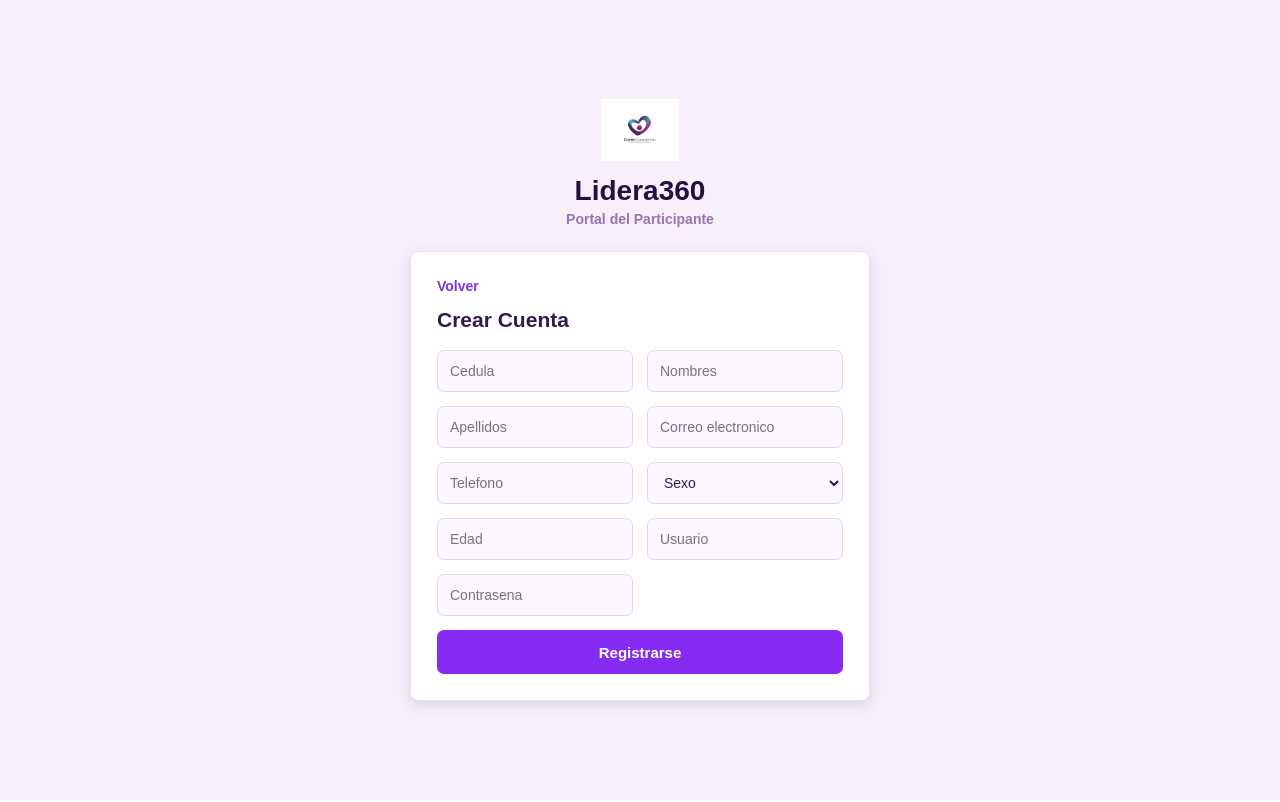
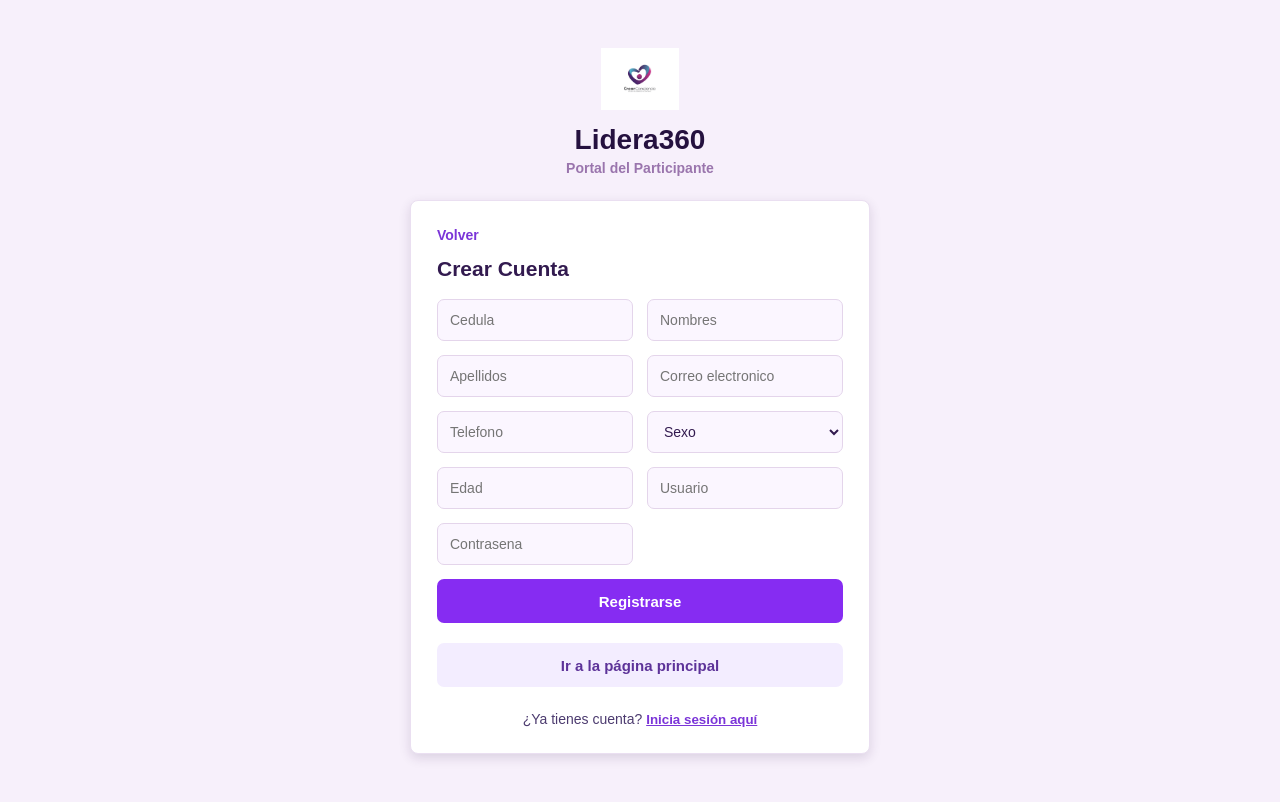
Before and after one commit to LuisCruz11/lidera360-frontend, a React (Vite) app: page / in a window 1280 px wide. Both pictures are taken after a click on the button "Registrarse". Built offline with nearby package versions, Linux system fonts and the light colour scheme.

Commit message:
Creación para registro de usuarios

```diff
--- a/src/pages/RegistroCliente.jsx
+++ b/src/pages/RegistroCliente.jsx
@@ -155,6 +155,17 @@ function RegistroCliente({ onVolverInicio }) {
           {cargando ? "Registrando..." : "Registrarse"}
         </button>
 
+        <button className="registro-secondary-button" type="button" onClick={onVolverInicio}>
+          Ir a la página principal
+        </button>
+
+        <p className="registro-login-text">
+          ¿Ya tienes cuenta?{' '}
+          <button className="registro-login-link" type="button" onClick={onVolverInicio}>
+            Inicia sesión aquí
+          </button>
+        </p>
+
         {mensaje && <p className="registro-message success">{mensaje}</p>}
         {error && <p className="registro-message error">{error}</p>}
       </form>
--- a/src/styles/registroCliente.css
+++ b/src/styles/registroCliente.css
@@ -105,9 +105,45 @@
   cursor: pointer;
 }
 
+.registro-secondary-button {
+  grid-column: 1 / -1;
+  min-height: 44px;
+  border: 0;
+  border-radius: 7px;
+  background: #f3edff;
+  color: #5d3399;
+  font-size: 15px;
+  font-weight: 700;
+  cursor: pointer;
+  margin-top: 6px;
+}
+
+.registro-secondary-button:hover,
+.registro-login-link:hover {
+  opacity: 0.9;
+}
+
 .registro-button:disabled {
   opacity: 0.7;
   cursor: not-allowed;
+}
+
+.registro-login-text {
+  grid-column: 1 / -1;
+  margin: 10px 0 0;
+  text-align: center;
+  font-size: 14px;
+  color: #4c3b6f;
+}
+
+.registro-login-link {
+  border: 0;
+  background: none;
+  color: #7b35d8;
+  font-weight: 700;
+  cursor: pointer;
+  text-decoration: underline;
+  padding: 0;
 }
 
 .registro-message {
```
